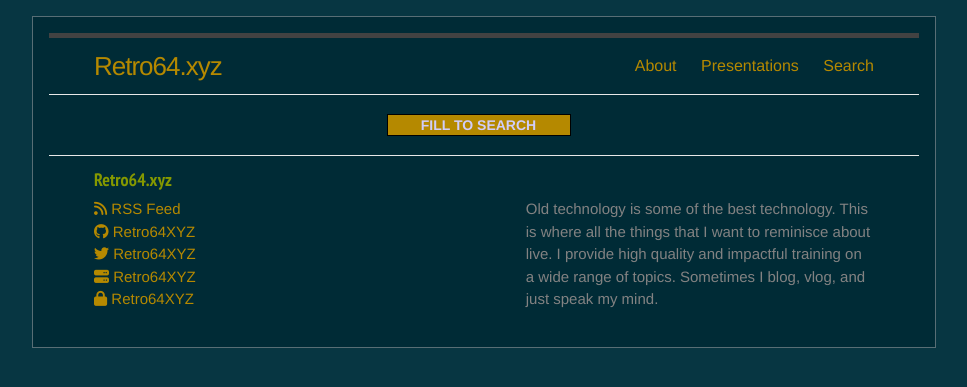
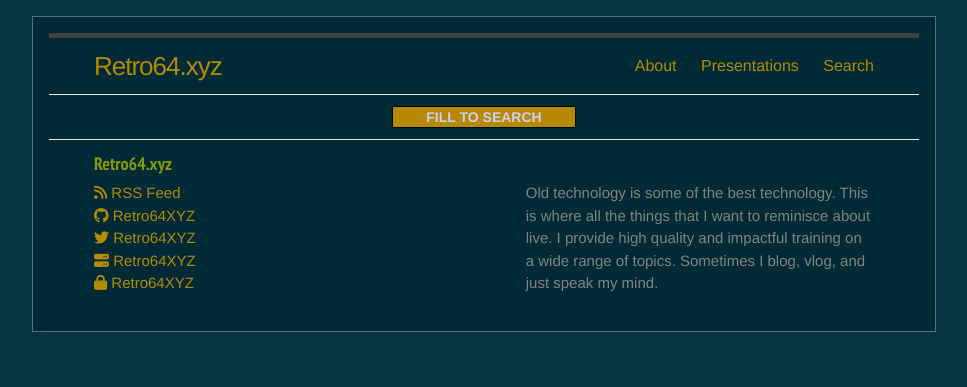
Before and after one commit to Retro64XYZ/retro64xyz.github.io, a Jekyll site: the page built from search.md, in a window 1280 px wide. Shown: the top 387 px of the page, without its empty margins (156-1123 px from the left). Built offline with Jekyll 4.4.1, drawn with Linux system fonts in a browser that asks for light colours; nearby versions of some CDN libraries.

Commit message:
fix(css): Forgot to CSS for mobile.

```diff
--- a/_sass/_search.scss
+++ b/_sass/_search.scss
@@ -1,7 +1,5 @@
 #search-form {
-  width: 25%;
-  margin: auto;
-  padding:8px 15px;
+  text-align:center;
 }
 
 #search-query {
```
